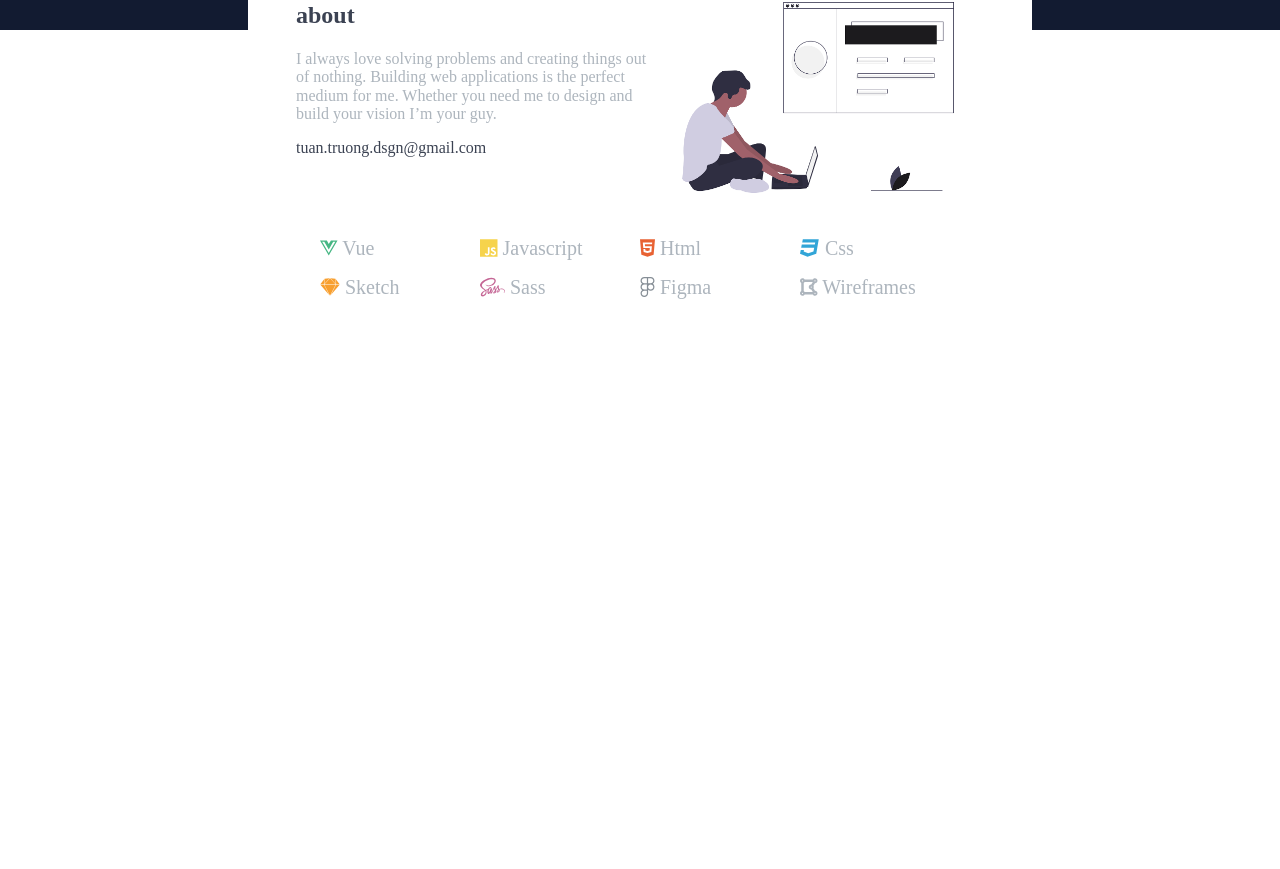
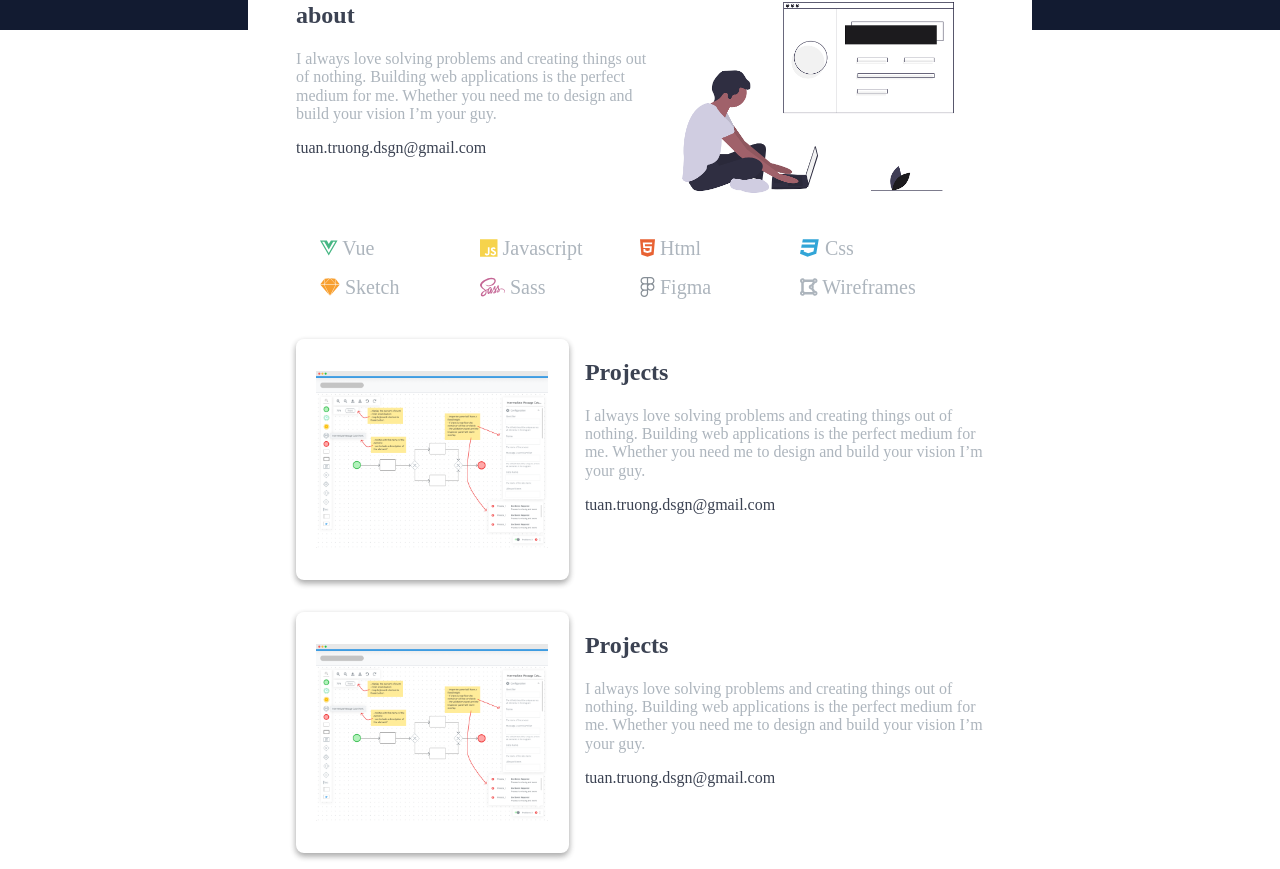
Before and after one commit to tuantruong625/portfolio, a Vue app: page / in a window 1280 px wide. Shown: the part 586-1455 px from the top of the page. Before the commit the page ends 909 px from the top, so only its background shows below. Built offline with nearby package versions, Linux system fonts and the light colour scheme.

Commit message:
add projects

```diff
--- a/src/App.vue
+++ b/src/App.vue
@@ -28,6 +28,7 @@
     <Hero />
     <About />
     <Skills />
+    <Project />
   </div>
 </template>
 
@@ -35,12 +36,14 @@
 import Hero from '@/components/hero/Hero.vue';
 import About from '@/components/about/About.vue';
 import Skills from '@/components/skills/Skills.vue';
+import Project from '@/components/projects/Projects.vue';
 
 export default {
   components: {
     Hero,
     About,
     Skills,
+    Project,
   },
   data() {
     return {
--- a/src/components/about/About.vue
+++ b/src/components/about/About.vue
@@ -17,7 +17,7 @@
 
 <script>
 export default {
-  name: 'HelloWorld',
+
 };
 </script>
 
--- a/src/components/hero/Hero.vue
+++ b/src/components/hero/Hero.vue
@@ -17,7 +17,7 @@
     <div class="social social--animated">
       <a href="https://www.linkedin.com/in/tuanntruong/"><font-awesome-icon class="social__links" :icon="[ 'fab', 'linkedin' ]" /></a>
       <a href="https://github.com/tuantruong625"><font-awesome-icon class="social__links" :icon="[ 'fab', 'github' ]" /></a>
-      <a href="https://dribbble.com/tuanntruong"><font-awesome-icon class="social__links" :icon="[ 'fab', 'dribbble' ]" /></a>
+      <a href="https://www.behance.net/tuanntruong/"><font-awesome-icon class="social__links" :icon="[ 'fab', 'behance-square' ]" /></a>
     </div>
   </div>
 </template>
--- /dev/null
+++ b/src/components/projects/Projects.vue
@@ -0,0 +1,41 @@
+<template>
+  <div class="container">
+    <div class="project">
+      <div class="project__card">
+        <img class="project__image" src="@/assets/modeler-screen.png" alt="web">
+      </div>
+      <div class="project__text">
+        <h2>Projects</h2>
+        <p class="project__text--sub-header">
+          I always love solving problems and creating things out of nothing.
+          Building web applications is the perfect medium for me. Whether you need me to design
+          and build your vision I’m your guy.
+        </p>
+        <p class="project__text--email">tuan.truong.dsgn@gmail.com</p>
+      </div>
+    </div>
+
+    <div class="project">
+      <div class="project__card">
+        <img class="project__image" src="@/assets/modeler-screen.png" alt="web">
+      </div>
+      <div class="project__text">
+        <h2>Projects</h2>
+        <p class="project__text--sub-header">
+          I always love solving problems and creating things out of nothing.
+          Building web applications is the perfect medium for me. Whether you need me to design
+          and build your vision I’m your guy.
+        </p>
+        <p class="project__text--email">tuan.truong.dsgn@gmail.com</p>
+      </div>
+    </div>
+  </div>
+</template>
+
+<script>
+export default {
+};
+</script>
+
+<style src="./projects.scss" lang="scss">
+</style>
--- /dev/null
+++ b/src/components/projects/projects.scss
@@ -0,0 +1,50 @@
+.project {
+  grid-area: about;
+  display: grid;
+  align-self: center;
+  grid-template-areas:
+  'image image text';
+  padding: 1rem;
+
+  &__text {
+    color: #3B4252;
+    grid-area: text;
+    margin-left: 1rem;
+
+    &--sub-header {
+      color: #adb5bd;
+    }
+  }
+
+  &__card {
+    border-radius: 0.5rem;
+    display: flex;
+    align-items: center;
+    justify-content: center;
+    box-shadow: 0 3px 6px rgba(0,0,0,0.16), 0 3px 6px rgba(0,0,0,0.23);
+
+  }
+
+  &__image {
+    grid-area: image;
+    height: auto;
+    max-width: 85%;
+    padding: 2rem;
+  }
+
+}
+@media(max-width: 700px) {
+    .project {
+      grid-template-areas:
+    'image'
+    'text';
+    }
+}
+
+@media(max-width: 500px) {
+  .project {
+    grid-template-areas:
+  'image'
+  'text';
+  }
+}
--- a/src/components/skills/skills.scss
+++ b/src/components/skills/skills.scss
@@ -5,6 +5,7 @@
   padding: 1rem;
   padding-top: 0;
   margin-top: 6rem;
+  margin-bottom: 6rem;
 
 
   &__icon {
--- a/src/main.js
+++ b/src/main.js
@@ -5,14 +5,14 @@ import { library } from '@fortawesome/fontawesome-svg-core';
 import { faDrawPolygon } from '@fortawesome/free-solid-svg-icons';
 import { FontAwesomeIcon } from '@fortawesome/vue-fontawesome';
 import {
-  faLinkedin, faGithub, faDribbble, faVuejs, faSketch, faHtml5, faSass, faCss3, faJs, faFigma,
+  faLinkedin, faGithub, faBehanceSquare, faVuejs, faSketch, faHtml5, faSass, faCss3, faJs, faFigma,
 } from '@fortawesome/free-brands-svg-icons';
 import App from './App.vue';
 
 library.add(
   faLinkedin,
   faGithub,
-  faDribbble,
+  faBehanceSquare,
   faVuejs,
   faSketch,
   faHtml5,
```
Also changed, not shown: src/assets/modeler-screen.png (added). Lines whose indentation alone changed are shown as unchanged.
